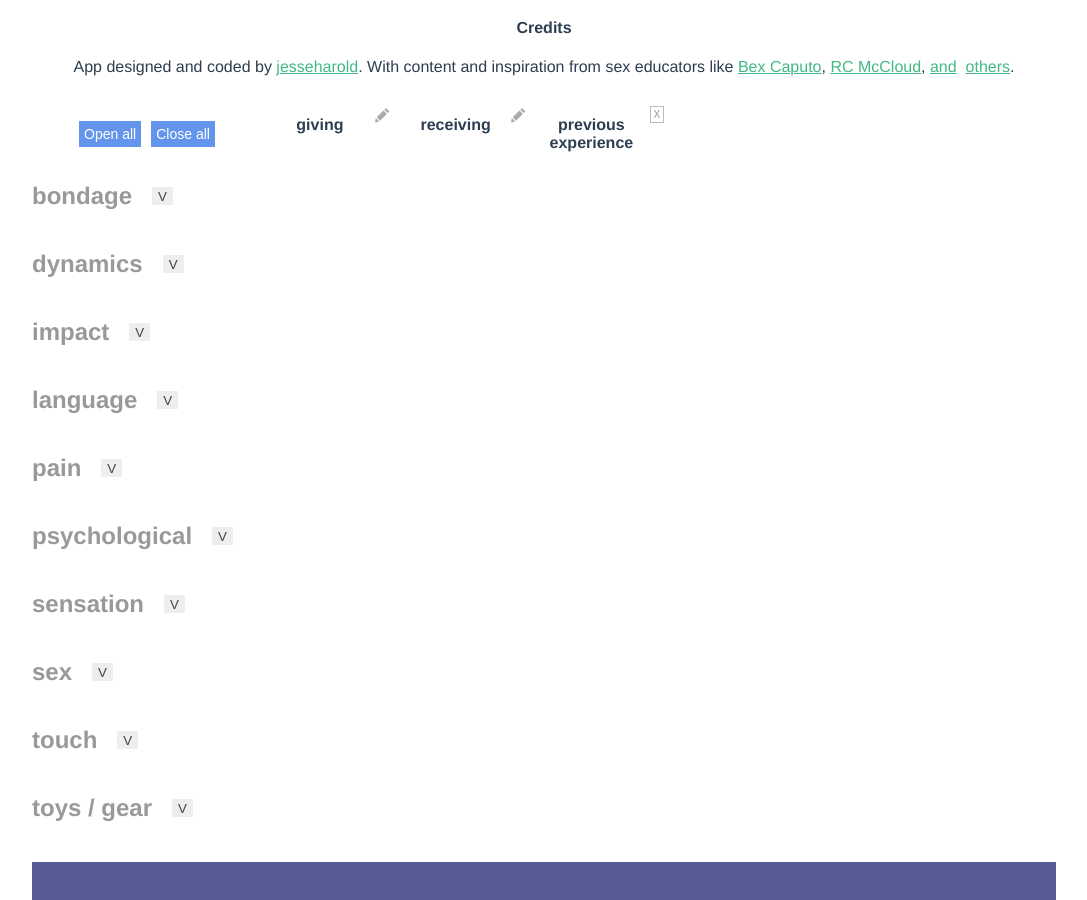
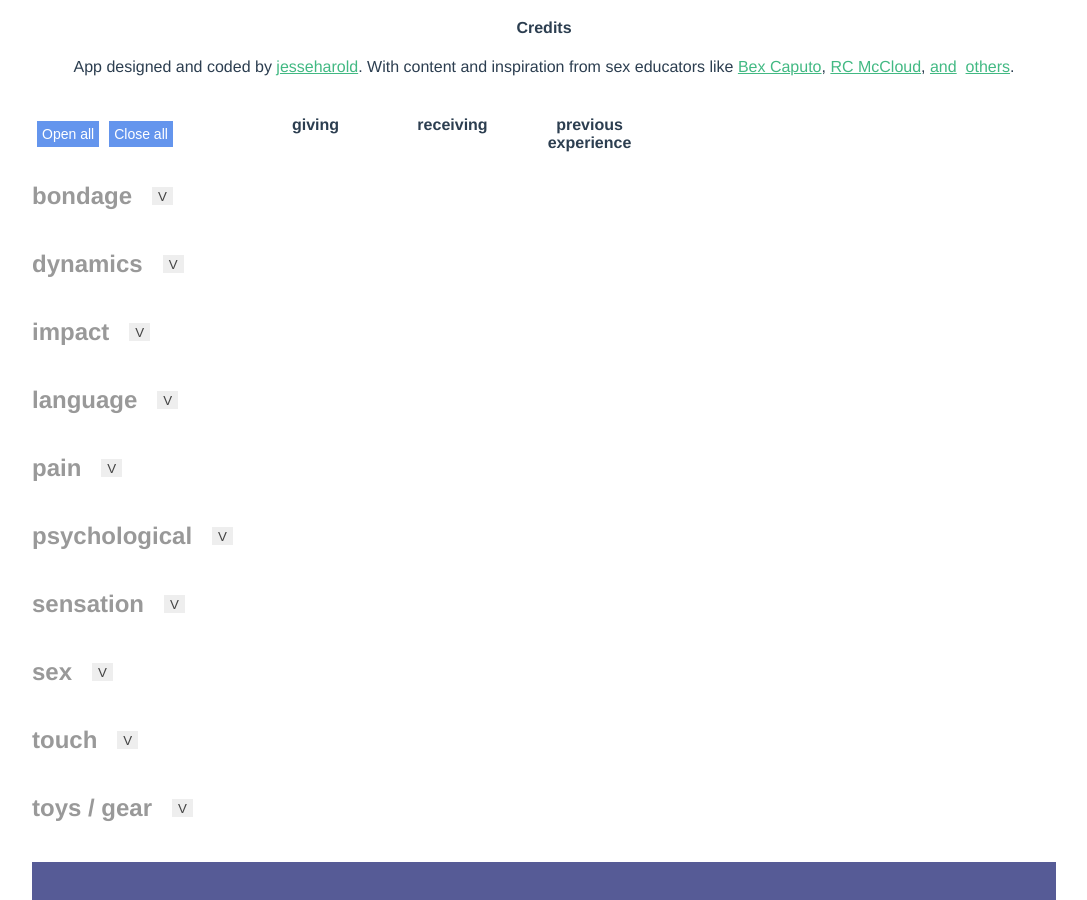
Before and after one commit to jesseharold/yesnomaybe, a Vue app: page / in a window 1280 px wide. Shown: the part 1217-2117 px from the top of the page, without its empty margins (96-1183 px from the left). Built offline with nearby package versions, Linux system fonts and the light colour scheme.

Commit message:
only show edit column buttons on hover

```diff
--- a/src/components/Items.vue
+++ b/src/components/Items.vue
@@ -269,6 +269,10 @@ export default {
     right: -5px;
     left: unset;
     top: -10px;
+    display: none;
+}
+.column-labels .column:hover .remove-button {
+    display: block;
 }
 .column-labels .remove-button.rename-button {
     border: 0;
@@ -353,6 +357,12 @@ export default {
 }
 .column-labels {
     font-weight: bold;
+}
+.row.column-labels .activity {
+    text-align: left;
+    padding-left: 0;
+    margin-left: -10px;
+    margin-right: 10px;
 }
 
 /* add new item forms */
```
